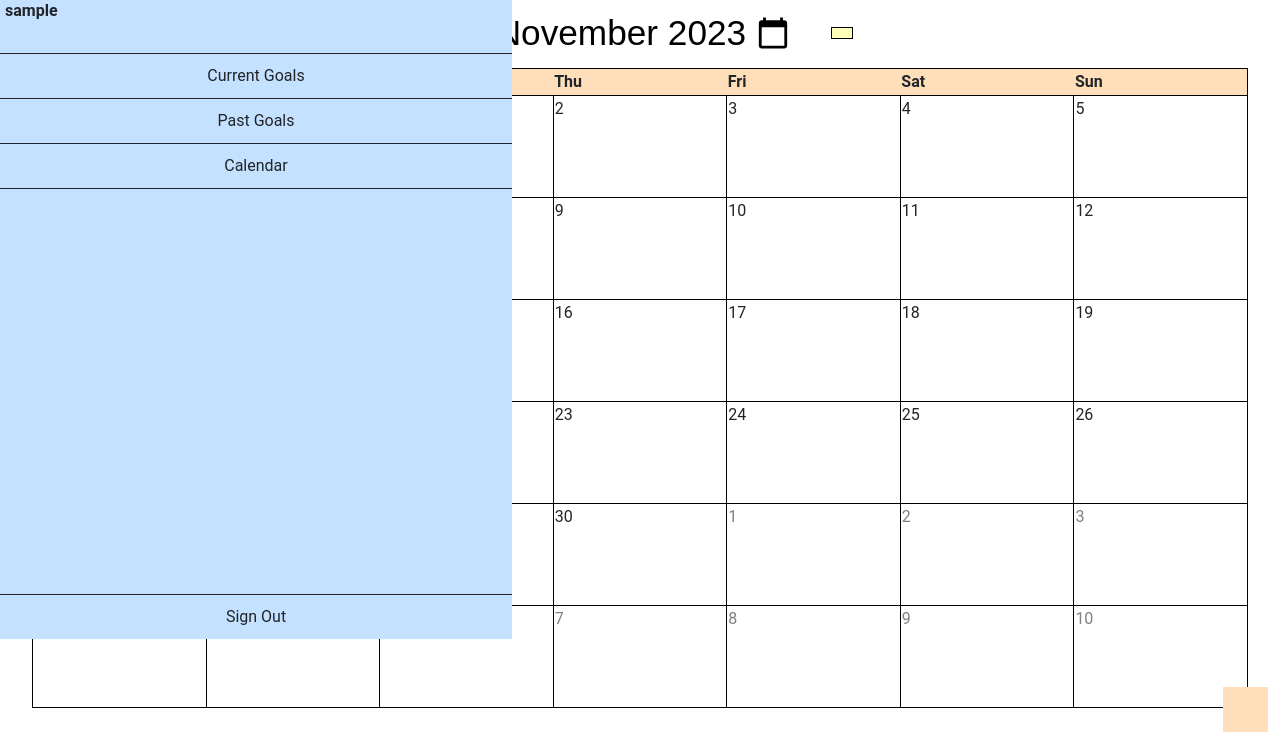
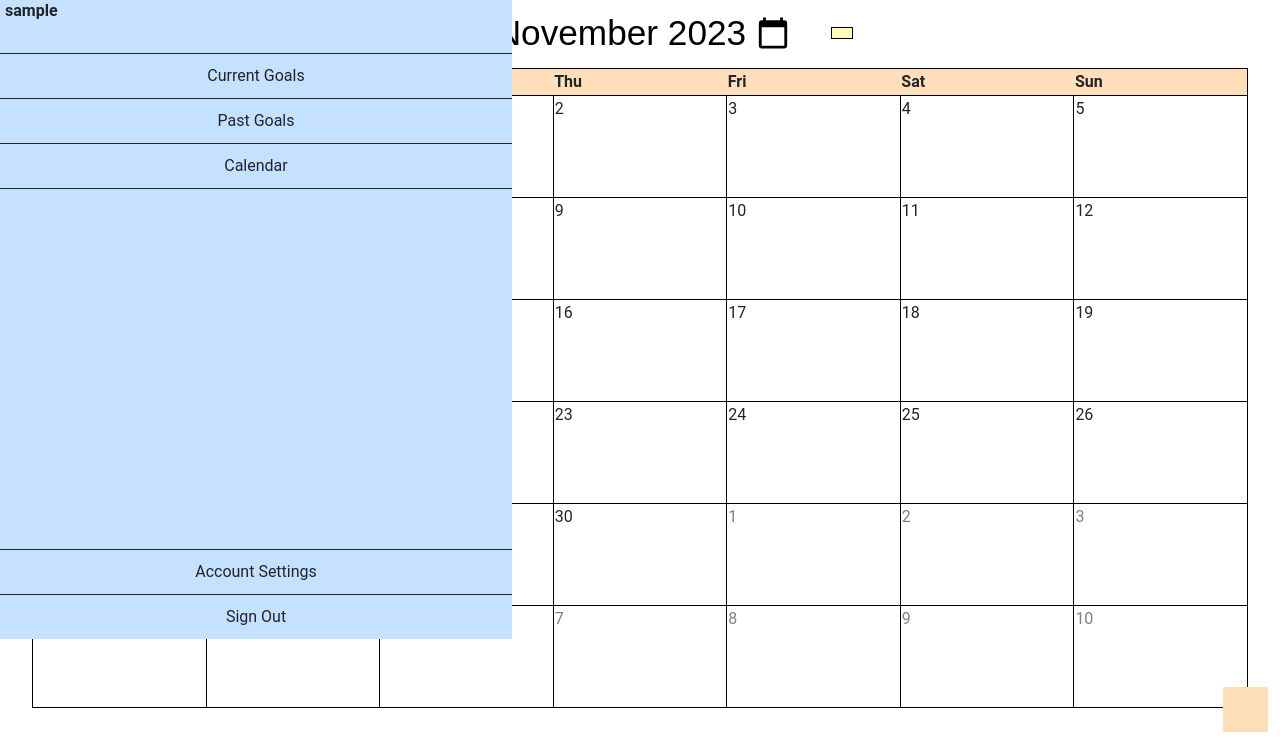
Before and after one commit to bwilkins96/Goal_e, a Django app: page /calendar in a window 1280 px wide, after a click that opens the changed part. Shown: the part 56-800 px from the top of the page. Run offline with Django 4.2, Linux system fonts and the light colour scheme; a user stored in the database is signed in; tables that the repository leaves empty hold one stand-in row (values such as "Sample post"); some libraries are stand-ins or nearby versions; some web fonts are replaced.

Commit message:
account settings link

```diff
--- a/goal_e_project/goal_e/static/goal_e/css/main.css
+++ b/goal_e_project/goal_e/static/goal_e/css/main.css
@@ -310,8 +310,8 @@ header #logo {
 }
 #navMenu #topLinks #topLink,
 #navMenu #lowerLinks #topLink,
-#navMenu #topLinks #bottomLink,
-#navMenu #lowerLinks #bottomLink {
+#navMenu #topLinks #settingsLink,
+#navMenu #lowerLinks #settingsLink {
   border-top: 1px solid #212529;
 }
 #navMenu #topLinks #bottomLink,
--- a/goal_e_project/goal_e/static/goal_e/css/main.less
+++ b/goal_e_project/goal_e/static/goal_e/css/main.less
@@ -378,7 +378,7 @@ header {
             }
         }
 
-        #topLink, #bottomLink {
+        #topLink, #settingsLink {
             border-top: @linkBorder;
         }
 
--- a/goal_e_project/goal_e/templates/base.html
+++ b/goal_e_project/goal_e/templates/base.html
@@ -59,6 +59,7 @@
 
             {% if user.is_authenticated %}
             <div id="lowerLinks">
+                <a href="#" id="settingsLink">Account Settings</a>
                 <a href="{% url 'goal_e:sign_out' %}" id="bottomLink">Sign Out</a>
             </div>
             {% endif %}
```
